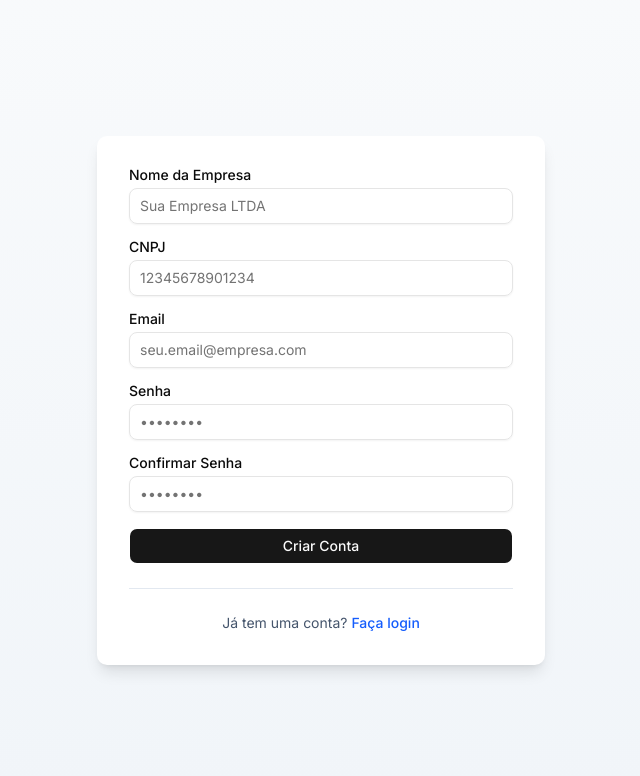
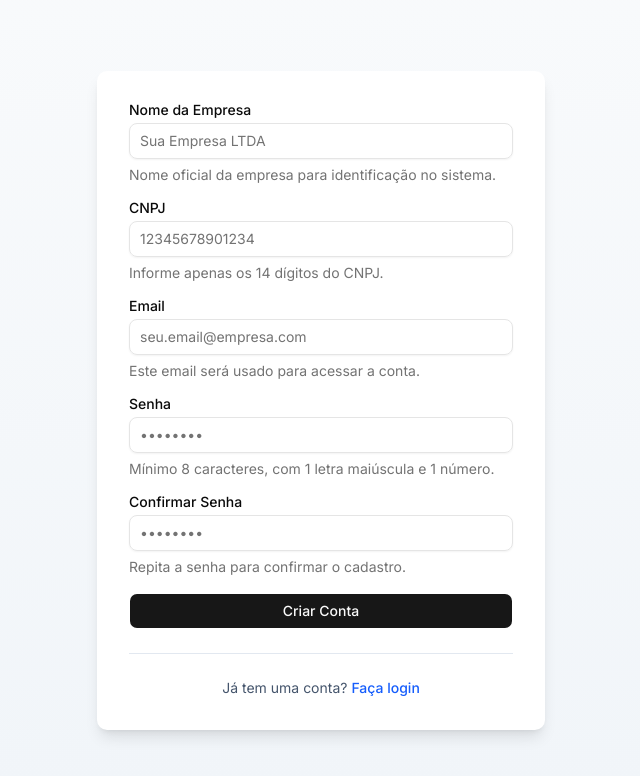
Before and after one commit to RCECAD/rcecad, a Next.js app: page /auth/register in a window 1280 px wide. Shown: the top 776 px of the page, without its empty margins (319-959 px from the left). Built offline with nearby package versions, Linux system fonts and the light colour scheme.

Commit message:
feat: implements Field component in register form

```diff
--- a/src/app/auth/register/client.tsx
+++ b/src/app/auth/register/client.tsx
@@ -2,10 +2,15 @@
 
 import { zodResolver } from "@hookform/resolvers/zod";
 import { useState } from "react";
-import { useForm } from "react-hook-form";
+import { Controller, useForm } from "react-hook-form";
 import { Button } from "@/components/ui/button";
+import {
+  Field,
+  FieldDescription,
+  FieldError,
+  FieldLabel,
+} from "@/components/ui/field";
 import { Input } from "@/components/ui/input";
-import { Label } from "@/components/ui/label";
 import { type RegisterFormValues, registerSchema } from "@/schemas/register";
 import { registerUserAction } from "./actions";
 
@@ -14,12 +19,7 @@ export function RegisterForm() {
   const [error, setError] = useState<string | null>(null);
   const [success, setSuccess] = useState<string | null>(null);
 
-  const {
-    register,
-    handleSubmit,
-    formState: { errors },
-    reset,
-  } = useForm<RegisterFormValues>({
+  const { handleSubmit, control, reset } = useForm<RegisterFormValues>({
     resolver: zodResolver(registerSchema),
     defaultValues: {
       name: "",
@@ -70,81 +70,119 @@ export function RegisterForm() {
       )}
 
       {/* Campo: Nome da Empresa */}
-      <div className="space-y-1.5">
-        <Label htmlFor="name">Nome da Empresa</Label>
+      <Controller
+        name="name"
+        control={control}
+        render={({ field, fieldState }) => (
+          <Field data-invalid={fieldState.invalid}>
+            <FieldLabel htmlFor={field.name}>Nome da Empresa</FieldLabel>
             <Input
-          {...register("name")}
-          id="name"
+              {...field}
+              id={field.name}
               type="text"
               placeholder="Sua Empresa LTDA"
               disabled={isLoading}
+              aria-invalid={fieldState.invalid}
             />
-        {errors.name && (
-          <p className="mt-1 text-sm text-red-600">{errors.name.message}</p>
+            <FieldDescription>
+              Nome oficial da empresa para identificação no sistema.
+            </FieldDescription>
+            {fieldState.invalid && <FieldError errors={[fieldState.error]} />}
+          </Field>
         )}
-      </div>
+      />
 
       {/* Campo: CNPJ */}
-      <div className="space-y-1.5">
-        <Label htmlFor="cnpj">CNPJ</Label>
+      <Controller
+        name="cnpj"
+        control={control}
+        render={({ field, fieldState }) => (
+          <Field data-invalid={fieldState.invalid}>
+            <FieldLabel htmlFor={field.name}>CNPJ</FieldLabel>
             <Input
-          {...register("cnpj")}
-          id="cnpj"
+              {...field}
+              id={field.name}
               type="text"
               placeholder="12345678901234"
               disabled={isLoading}
+              aria-invalid={fieldState.invalid}
             />
-        {errors.cnpj && (
-          <p className="mt-1 text-sm text-red-600">{errors.cnpj.message}</p>
+            <FieldDescription>
+              Informe apenas os 14 dígitos do CNPJ.
+            </FieldDescription>
+            {fieldState.invalid && <FieldError errors={[fieldState.error]} />}
+          </Field>
         )}
-      </div>
+      />
 
       {/* Campo: Email */}
-      <div className="space-y-1.5">
-        <Label htmlFor="email">Email</Label>
+      <Controller
+        name="email"
+        control={control}
+        render={({ field, fieldState }) => (
+          <Field data-invalid={fieldState.invalid}>
+            <FieldLabel htmlFor={field.name}>Email</FieldLabel>
             <Input
-          {...register("email")}
-          id="email"
+              {...field}
+              id={field.name}
               type="email"
               placeholder="seu.email@empresa.com"
               disabled={isLoading}
+              aria-invalid={fieldState.invalid}
             />
-        {errors.email && (
-          <p className="mt-1 text-sm text-red-600">{errors.email.message}</p>
+            <FieldDescription>
+              Este email será usado para acessar a conta.
+            </FieldDescription>
+            {fieldState.invalid && <FieldError errors={[fieldState.error]} />}
+          </Field>
         )}
-      </div>
+      />
 
       {/* Campo: Senha */}
-      <div className="space-y-1.5">
-        <Label htmlFor="password">Senha</Label>
+      <Controller
+        name="password"
+        control={control}
+        render={({ field, fieldState }) => (
+          <Field data-invalid={fieldState.invalid}>
+            <FieldLabel htmlFor={field.name}>Senha</FieldLabel>
             <Input
-          {...register("password")}
-          id="password"
+              {...field}
+              id={field.name}
               type="password"
               placeholder="••••••••"
               disabled={isLoading}
+              aria-invalid={fieldState.invalid}
             />
-        {errors.password && (
-          <p className="mt-1 text-sm text-red-600">{errors.password.message}</p>
+            <FieldDescription>
+              Mínimo 8 caracteres, com 1 letra maiúscula e 1 número.
+            </FieldDescription>
+            {fieldState.invalid && <FieldError errors={[fieldState.error]} />}
+          </Field>
         )}
-      </div>
+      />
 
       {/* Campo: Confirmar Senha */}
-      <div className="space-y-1.5">
-        <Label htmlFor="confirmPassword">Confirmar Senha</Label>
+      <Controller
+        name="confirmPassword"
+        control={control}
+        render={({ field, fieldState }) => (
+          <Field data-invalid={fieldState.invalid}>
+            <FieldLabel htmlFor={field.name}>Confirmar Senha</FieldLabel>
             <Input
-          {...register("confirmPassword")}
-          id="confirmPassword"
+              {...field}
+              id={field.name}
               type="password"
               placeholder="••••••••"
               disabled={isLoading}
+              aria-invalid={fieldState.invalid}
             />
-        {errors.confirmPassword && (
-          <p className="mt-1 text-sm text-red-600">
-            {errors.confirmPassword.message}
-          </p>
+            <FieldDescription>
+              Repita a senha para confirmar o cadastro.
+            </FieldDescription>
+            {fieldState.invalid && <FieldError errors={[fieldState.error]} />}
+          </Field>
         )}
-      </div>
+      />
 
       {/* Botão Enviar */}
       <Button type="submit" disabled={isLoading} className="w-full">
--- /dev/null
+++ b/src/components/ui/field.tsx
@@ -0,0 +1,52 @@
+import type { ComponentProps, HTMLAttributes } from "react";
+import { Label } from "@/components/ui/label";
+import { cn } from "@/lib/utils";
+
+type FieldProps = HTMLAttributes<HTMLDivElement>;
+
+export function Field({ className, ...props }: Readonly<FieldProps>) {
+  return <div className={cn("space-y-1.5", className)} {...props} />;
+}
+
+type FieldLabelProps = ComponentProps<typeof Label>;
+
+export function FieldLabel({ className, ...props }: Readonly<FieldLabelProps>) {
+  return (
+    <Label
+      className={cn("text-sm leading-none font-medium", className)}
+      {...props}
+    />
+  );
+}
+
+type FieldDescriptionProps = HTMLAttributes<HTMLParagraphElement>;
+
+export function FieldDescription({
+  className,
+  ...props
+}: Readonly<FieldDescriptionProps>) {
+  return (
+    <p className={cn("text-muted-foreground text-sm", className)} {...props} />
+  );
+}
+
+type FieldErrorItem = {
+  message?: string;
+};
+
+type FieldErrorProps = {
+  errors?: ReadonlyArray<FieldErrorItem | undefined>;
+  className?: string;
+};
+
+export function FieldError({ errors, className }: Readonly<FieldErrorProps>) {
+  const messages = (errors ?? [])
+    .map((error) => error?.message)
+    .filter((message): message is string => Boolean(message));
+
+  if (messages.length === 0) {
+    return null;
+  }
+
+  return <p className={cn("text-sm text-red-600", className)}>{messages[0]}</p>;
+}
```
Lines whose indentation alone changed are shown as unchanged.
